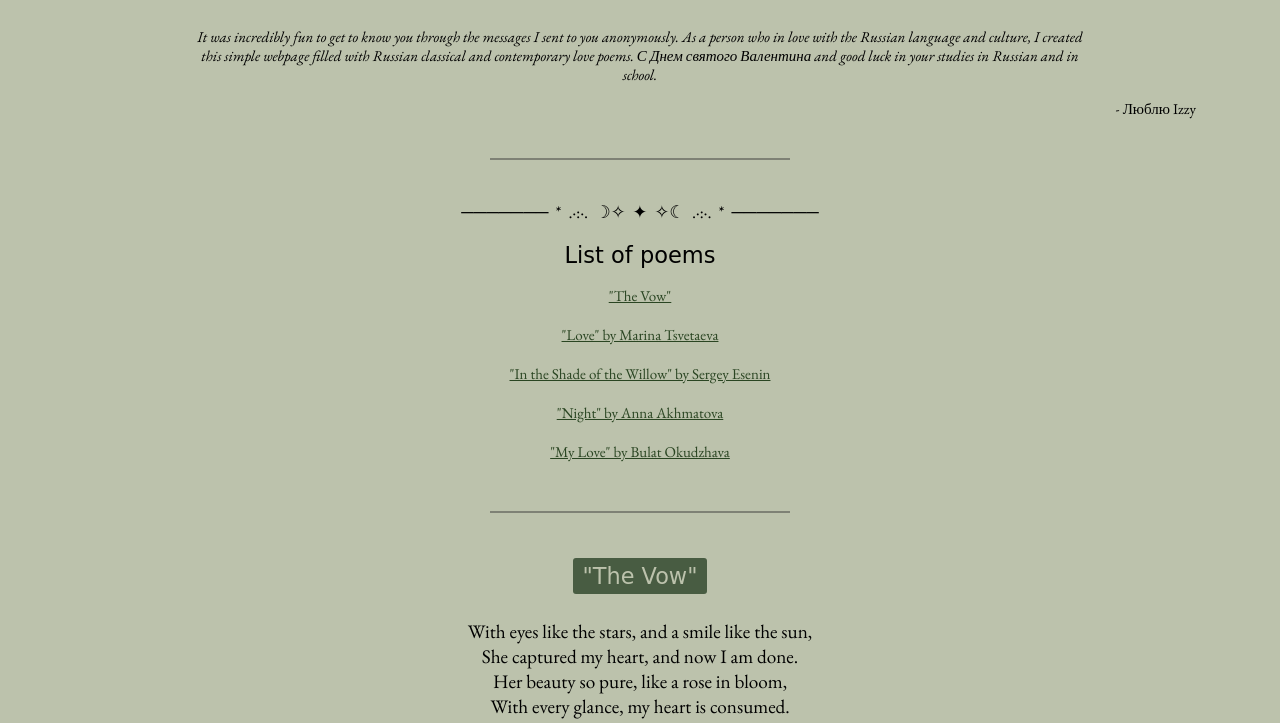
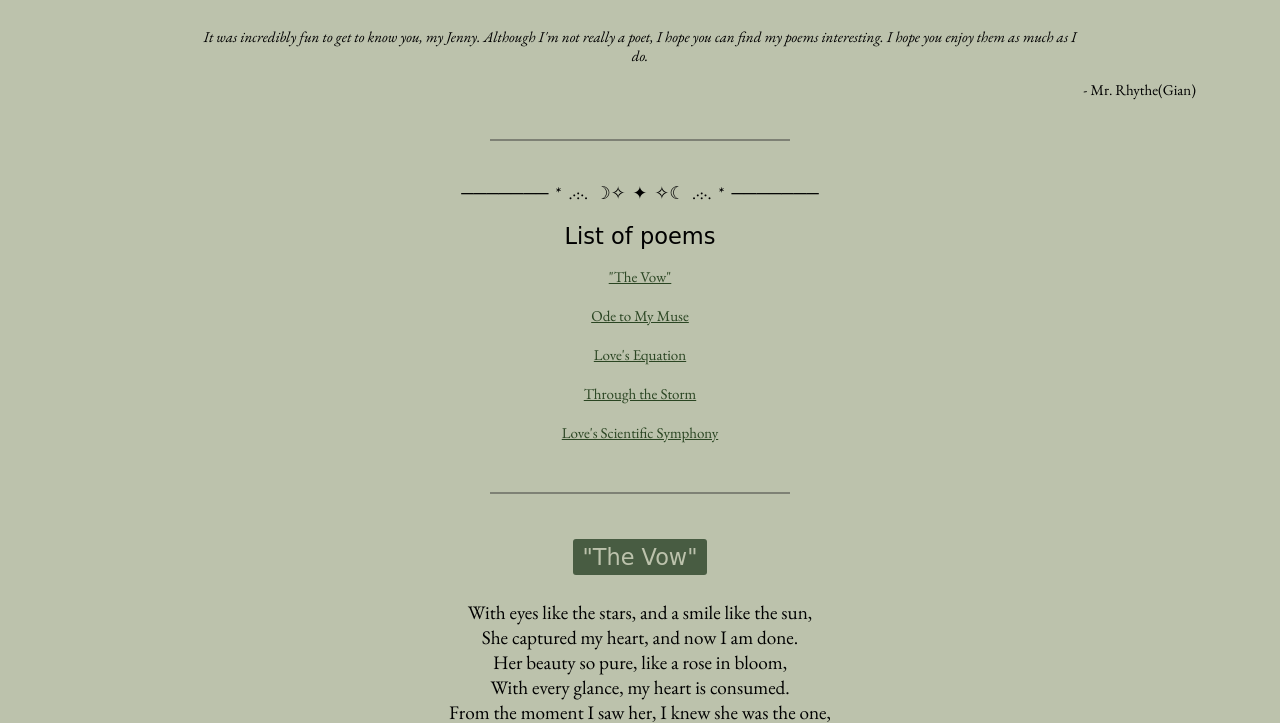
Before and after one commit to thedudewithbangs/Valentine-s-day-, a website: page poem.html in a window 1280 px wide. Shown: the part 71-794 px from the top of the page. Drawn offline with nearby package versions, Linux system fonts and the light colour scheme; a web font is replaced by a local one.

Commit message:
poem.html

```diff
--- a/poem.html
+++ b/poem.html
@@ -16,10 +16,9 @@
 		<main class="my-main">
 			<section id="message">
 				<p class="center">
-					It was incredibly fun to get to know you through the messages I sent to you anonymously. As a person who in love with the Russian language and culture, I created this simple webpage filled with Russian classical and contemporary love poems.
-					С Днем святого Валентина and good luck in your studies in Russian and in school.
+					It was incredibly fun to get to know you, my Jenny. Although I'm not really a poet, I hope you can find my poems interesting. I hope you enjoy them as much as I do.
 				</p>
-				<p class="right">- Люблю Izzy</p>
+				<p class="right">- Mr. Rhythe(Gian)</p>
 			</section>
 			<hr />
 			<p class="border center">───────&nbsp;&nbsp;* &nbsp;.·:·. &nbsp;☽✧ &nbsp;✦ &nbsp;✧☾ &nbsp;.·:·. &nbsp;*&nbsp;&nbsp;───────</p>
@@ -28,10 +27,10 @@
 				<h2>List of poems</h2>
 				<ul>
 					<li><a href="#The Vow">"The Vow"</a></li>
-					<li><a href="#marina-tsvetaeva">"Love" by Marina Tsvetaeva</a></li>
-					<li><a href="#sergey-esenin">"In the Shade of the Willow" by Sergey Esenin</a></li>
-					<li><a href="#anna-akhmatova">"Night" by Anna Akhmatova</a></li>
-					<li><a href="#bulat-okudzhava">"My Love" by Bulat Okudzhava</a></li>
+					<li><a href="#Ode to My Muse">Ode to My Muse</a></li>
+					<li><a href="#Love's Equation">Love's Equation</a></li>
+					<li><a href="Through the Storm">Through the Storm</a></li>
+					<li><a href="#Love's Scientific Symphony">Love's Scientific Symphony</a></li>
 				</ul>
 			</section>
 
@@ -57,9 +56,9 @@
 				<hr />
 
 				<!-- "Love" by Marina Tsvetaeva -->
-				<article class="card" id="marina-tsvetaeva">
+				<article class="card" id="Ode to My Muse">
 					<div class="poem">
-						<h3 class="poet">"Love" by Marina Tsvetaeva</h3>
+						<h3 class="poet">Ode to My Muse</h3>
 						<blockquote>I am a poet, a lover of words,<br />
 A man with a heart that beats like birds,<br />
 A voice that whispers secrets untold,<br />
@@ -93,9 +92,9 @@ With every beat of my heart that's mine.
 				<hr />
 
 				<!-- "In the Shade of the Willow" by Sergey Esenin -->
-				<article class="card" id="sergey-esenin">
+				<article class="card" id="Love's Equation">
 					<div class="poem">
-						<h3 class="poet">"In the Shade of the Willow" by Sergey Esenin</h3>
+						<h3 class="poet">Love's Equation</h3>
 						<blockquote>Two hearts make a math equation,<br />
 Solving for love, the ultimate solution.<br />
 Add them together, as one they become,<br />
@@ -113,9 +112,9 @@ To a life filled with joy, and hearts forever free.<br />
 				<hr />
 
 				<!-- "Night" by Anna Akhmatova -->
-				<article class="card" id="anna-akhmatova">
+				<article class="card" id="Through the Storm">
 					<div class="poem">
-						<h3 class="poet">"Night" by Anna Akhmatova</h3>
+						<h3 class="poet">Through the Storm</h3>
 						<blockquote>When the storm clouds gather 'round,<br />
 And problems in our relationship abound,<br />
 It's hard to find a way to cope,<br />
@@ -141,9 +140,9 @@ And love will keep us strong, and alive.<br />
 				<hr />
 
 				<!-- "Night" by Anna Akhmatova -->
-				<article class="card" id="bulat-okudzhava">
+				<article class="card" id="Love's Scientific Symphony">
 					<div class="poem">
-						<h3 class="poet">"My Love" by Bulat Okudzhava</h3>
+						<h3 class="poet">Love's Scientific Symphony</h3>
 						<blockquote>From the moment we first met,<br />
 I knew that there was something special,<br />
 Something that sparked and glowed,<br />
```
